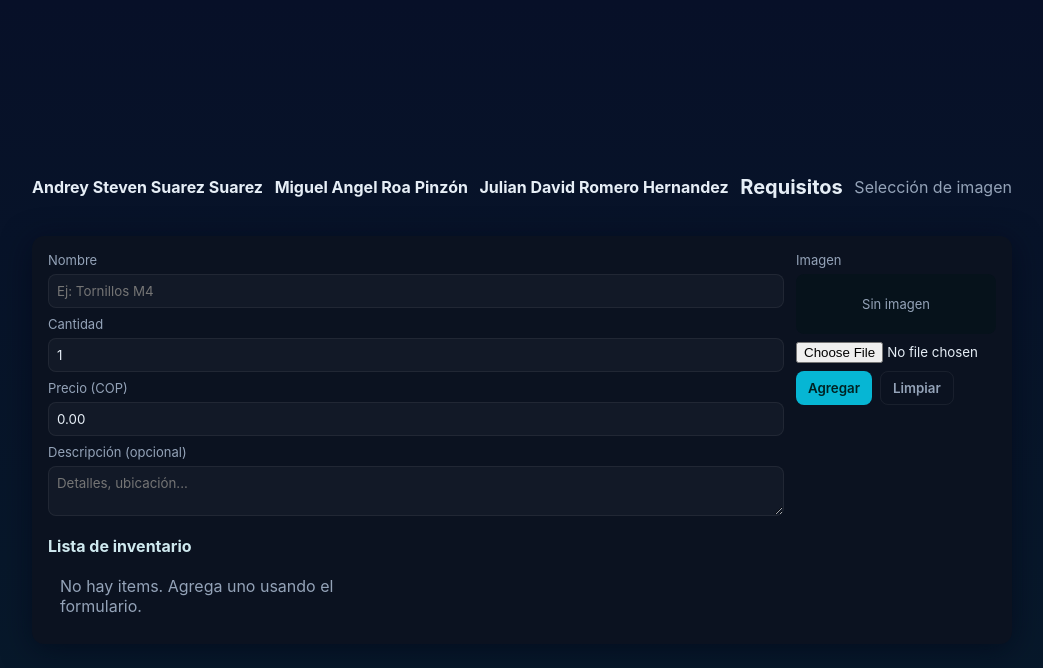
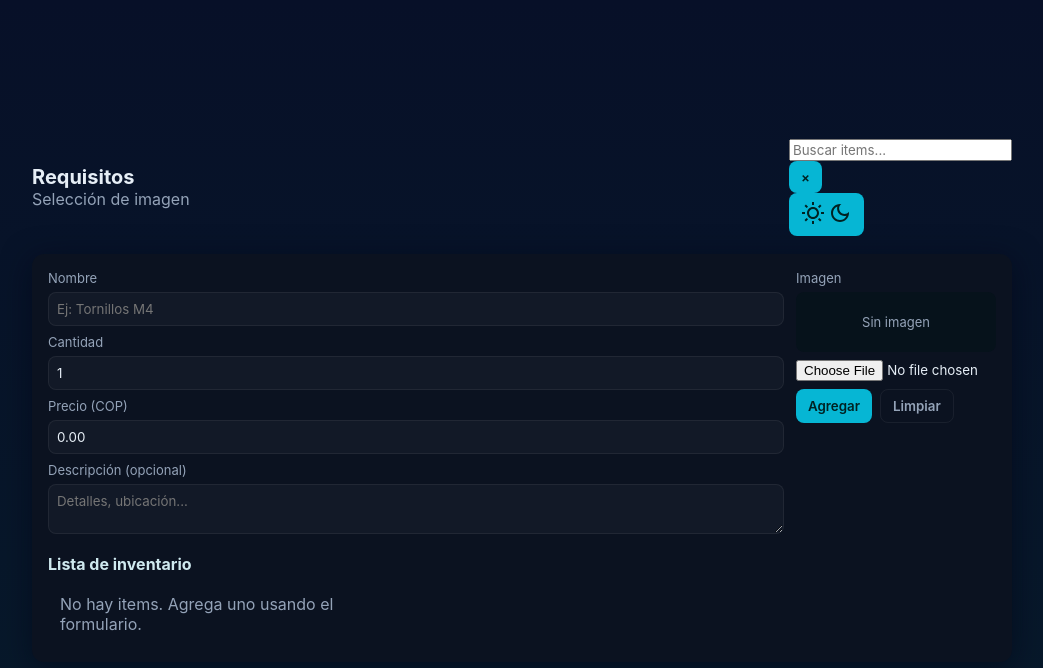
Before and after one commit to jromero1502/AplicacionwebInventarioDoker, a plain HTML site: page aplicacion web- inventario/frontend/index.html in a window 1280 px wide. Shown: the whole page, without its empty margins (118-1161 px from the left). Drawn offline with Linux system fonts and the light colour scheme; no server answers.

Commit message:
Update index.html

```diff
--- a/aplicacion web- inventario/frontend/index.html
+++ b/aplicacion web- inventario/frontend/index.html
@@ -9,11 +9,25 @@
 <body>
   <div class="app">
     <header>
-      <h4>Andrey Steven Suarez Suarez</h4>
-      <h4>Miguel Angel Roa Pinzón</h4>
-      <h4>Julian David Romero Hernandez</h4>
-      <h1>Requisitos</h1>
-      <div class="muted">Selección de imagen</div>
+      <div class="header-left">
+        <h1>Requisitos</h1>
+        <div class="muted">Selección de imagen</div>
+      </div>
+      <div class="header-right">
+        <div class="search-container">
+          <input type="search" id="searchInput" placeholder="Buscar items..." class="search-input" />
+          <div id="searchResults" class="search-results"></div>
+          <button id="clearFilterBtn" class="clear-filter-btn" title="Mostrar todos" aria-label="Mostrar todos">×</button>
+        </div>
+        <button id="themeToggle" class="theme-toggle" aria-label="Cambiar tema">
+          <svg class="sun-icon" viewBox="0 0 24 24" width="24" height="24">
+            <path fill="currentColor" d="M12 18C8.68629 18 6 15.3137 6 12C6 8.68629 8.68629 6 12 6C15.3137 6 18 8.68629 18 12C18 15.3137 15.3137 18 12 18ZM12 16C14.2091 16 16 14.2091 16 12C16 9.79086 14.2091 8 12 8C9.79086 8 8 9.79086 8 12C8 14.2091 9.79086 16 12 16ZM11 1H13V4H11V1ZM11 20H13V23H11V20ZM3.51472 4.92893L4.92893 3.51472L7.05025 5.63604L5.63604 7.05025L3.51472 4.92893ZM16.9497 18.364L18.364 16.9497L20.4853 19.0711L19.0711 20.4853L16.9497 18.364ZM19.0711 3.51472L20.4853 4.92893L18.364 7.05025L16.9497 5.63604L19.0711 3.51472ZM5.63604 16.9497L7.05025 18.364L4.92893 20.4853L3.51472 19.0711L5.63604 16.9497ZM23 11V13H20V11H23ZM4 11V13H1V11H4Z"/>
+          </svg>
+          <svg class="moon-icon" viewBox="0 0 24 24" width="24" height="24">
+            <path fill="currentColor" d="M9.37,5.51C9.19,6.15,9.1,6.82,9.1,7.5c0,4.08,3.32,7.4,7.4,7.4c0.68,0,1.35-0.09,1.99-0.27C17.45,17.19,14.93,19,12,19 c-3.86,0-7-3.14-7-7C5,9.07,6.81,6.55,9.37,5.51z M12,3c-4.97,0-9,4.03-9,9s4.03,9,9,9s9-4.03,9-9c0-0.46-0.04-0.92-0.1-1.36 c-0.98,1.37-2.58,2.26-4.4,2.26c-2.98,0-5.4-2.42-5.4-5.4c0-1.81,0.89-3.42,2.26-4.4C12.92,3.04,12.46,3,12,3L12,3z"/>
+          </svg>
+        </button>
+      </div>
     </header>
 
     <section class="card">
```
